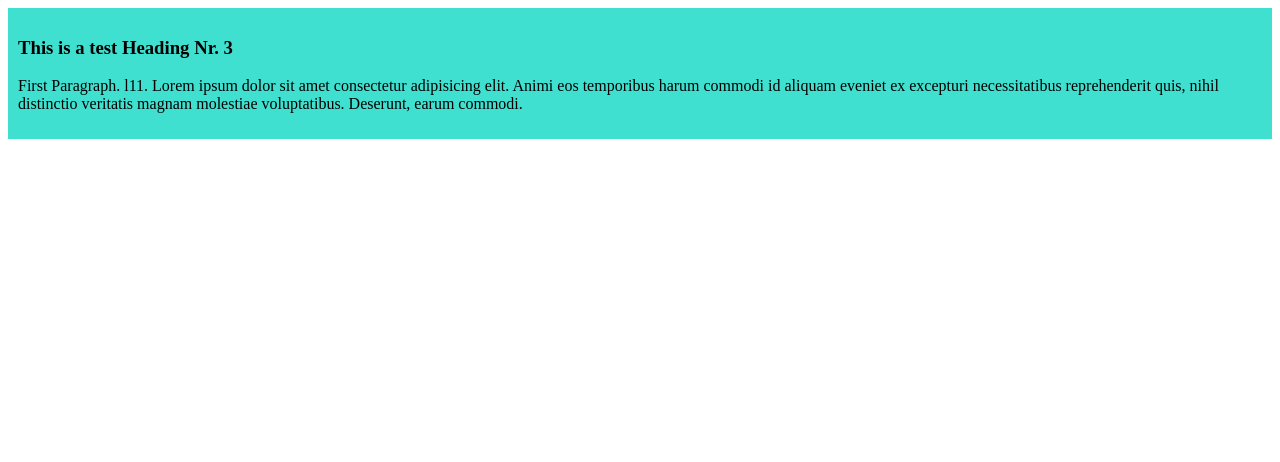
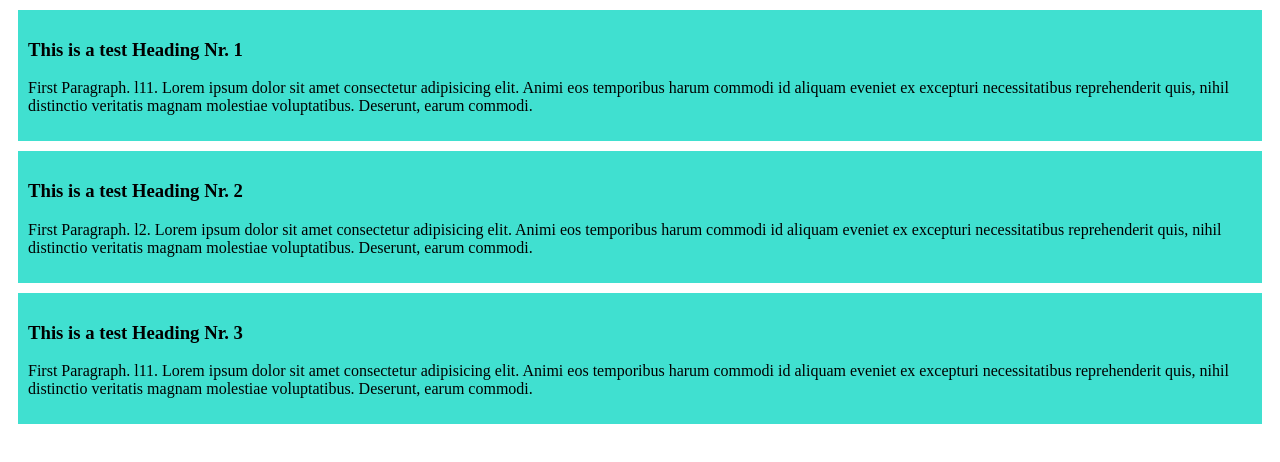
Before and after one commit to Nazmussakib12/my-first-github-repot, a plain HTML site: page index.html in a window 1280 px wide. Drawn offline with Linux system fonts and the light colour scheme.

Commit message:
added the second and third divisions

```diff
--- a/Styles/Blog.css
+++ b/Styles/Blog.css
@@ -1,3 +1,3 @@
 div{
-    background-color:turquoise ; padding: 10px;
+    background-color:turquoise ; padding: 10px;margin: 10px;
 }
--- a/index.html
+++ b/index.html
@@ -8,8 +8,17 @@
 </head>
 <body>
     <div>
+        <h3> This is a test Heading Nr. 1</h3>
+        <p> First Paragraph. l11. Lorem ipsum dolor sit amet consectetur adipisicing elit. Animi eos temporibus harum commodi id aliquam eveniet ex excepturi necessitatibus reprehenderit quis, nihil distinctio veritatis magnam molestiae voluptatibus. Deserunt, earum commodi.</p>
+    </div>
+    <div>
+        <h3> This is a test Heading Nr. 2</h3>
+        <p> First Paragraph. l2. Lorem ipsum dolor sit amet consectetur adipisicing elit. Animi eos temporibus harum commodi id aliquam eveniet ex excepturi necessitatibus reprehenderit quis, nihil distinctio veritatis magnam molestiae voluptatibus. Deserunt, earum commodi.</p>
+    </div>
+    <div>
         <h3> This is a test Heading Nr. 3</h3>
         <p> First Paragraph. l11. Lorem ipsum dolor sit amet consectetur adipisicing elit. Animi eos temporibus harum commodi id aliquam eveniet ex excepturi necessitatibus reprehenderit quis, nihil distinctio veritatis magnam molestiae voluptatibus. Deserunt, earum commodi.</p>
     </div>
+
 </body>
 </html>
```
